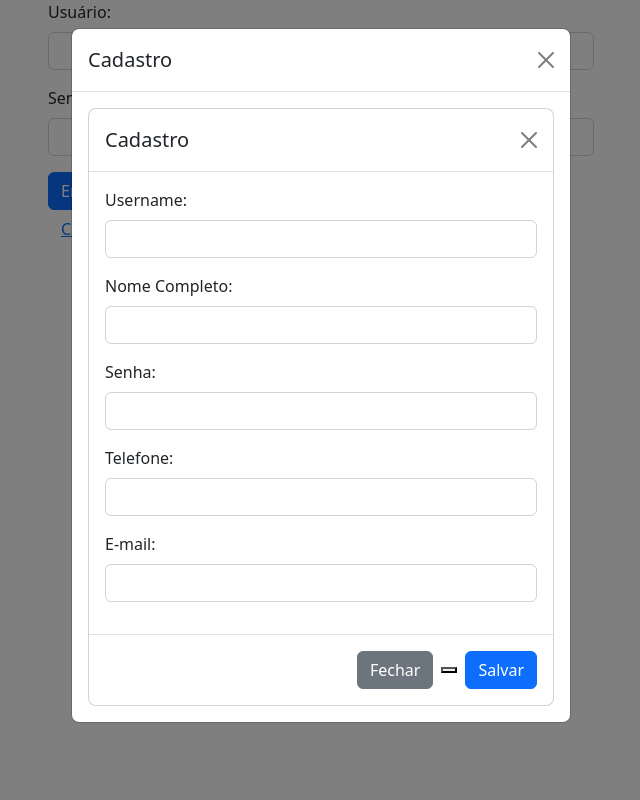
After one commit to hennanhfalcao/projeto_agenda_php, a PHP site: page /index.html in a window 1280 px wide, after a click on "Criar usuário". The commit adds this page. Shown: the whole page, without its empty margins (319-959 px from the left). Run offline with PHP 8.4, Linux system fonts and the light colour scheme.

Commit message:
:construction: Inclusão de página de login e cadastro de usuário, assim como refatoração das funções em php para manipulação do banco de dados, agora levando em consideração o relacionamento entre usuario e agenda de contatos

```diff
--- /dev/null
+++ b/cadastro.html
@@ -0,0 +1,48 @@
+<!DOCTYPE html>
+<html lang="pt-br">
+<head>
+    <meta charset="UTF-8">
+    <meta name="viewport" content="width=device-width, initial-scale=1.0">
+    <title>Login</title>
+    <link rel="stylesheet" href="https://cdn.jsdelivr.net/npm/bootstrap@5.2.3/dist/css/bootstrap.min.css">
+    <script src="https://cdn.jsdelivr.net/npm/bootstrap@5.2.3/dist/js/bootstrap.bundle.min.js"></script>
+    <script src="script.js"></script>
+</head>
+<body>
+    <div class="modal-content">
+        <div class="modal-header">
+            <h5 class="modal-title" id="exampleModalLabel">Cadastro</h5>
+            <button type="button" class="btn-close" data-bs-dismiss="modal" aria-label="Close"></button>
+        </div>
+        <div class="modal-body">
+            <form>
+                <div class="mb-3">
+                    <label for="username" class="form-label">Username:</label>
+                    <input type="text" class="form-control" id="username" required>
+                </div>
+                <div class="mb-3">
+                    <label for="nome" class="form-label">Nome Completo:</label>
+                    <input type="text" class="form-control" id="nome" required>
+                </div>
+                <div class="mb-3">
+                    <label for="senha" class="form-label">Senha:</label>
+                    <input type="password" class="form-control" id="senha" required>
+                </div>
+                <div class="mb-3">
+                    <label for="telefone" class="form-label">Telefone:</label>
+                    <input type="tel" class="form-control" id="telefone" required>
+                </div>
+                <div class="mb-3">
+                    <label for="email" class="form-label">E-mail:</label>
+                    <input type="email" class="form-control" id="email" required>
+                </div>
+            </form>
+        </div>
+        <div class="modal-footer">
+            <button type="button" class="btn btn-secondary" data-bs-dismiss="modal">Fechar<button>
+            <button type="button" class="btn btn-primary"
+            onclick="salvarCadastro()">Salvar</button>
+        </div>
+    </div>
+</body>
+</html>
--- /dev/null
+++ b/index.html
@@ -0,0 +1,71 @@
+<!DOCTYPE html>
+<html lang="pt-br">
+<head>
+    <meta charset="UTF-8">
+    <meta name="viewport" content="width=device-width, initial-scale=1.0">
+    <title>Login</title>
+    <link rel="stylesheet" href="https://cdn.jsdelivr.net/npm/bootstrap@5.2.3/dist/css/bootstrap.min.css">
+
+    <script src="https://cdn.jsdelivr.net/npm/bootstrap@5.2.3/dist/js/bootstrap.bundle.min.js"></script>
+    <script src="https://ajax.googleapis.com/ajax/libs/jquery/3.6.0/jquery.min.js"></script>
+
+    <script src="script.js"></script>
+</head>
+<body>
+    <div class="container">
+        <div class="row justify-content-center">
+            <div class="col-md-6">
+
+                <form id="formLogin" class="needs-validation" novalidate>
+                    <div class="mb-3">
+                        <label for="username" class="form-label">Usuário:</label>
+                        <input type="text" class="form-control" id="username" required>
+                    </div>
+                    <div class="mb-3">
+                        <label for="password" class="form-label">Senha:</label>
+                        <input type="password" class="form-control" id="password" required>
+                    </div>
+                    <button type="submit" class="btn btn-primary">Entrar</button>
+                </form>
+                <button type="button" class="btn btn-link" data-bs-toggle="modal" data-bs-target="#modalCadastro">Criar usuário</button>
+            </div>
+        </div>
+    </div>
+    <div class="modal fade" id="modalCadastro" tabindex="-1" aria-labelledby="exampleModalLabel" aria-hidden="true">
+        <div class="modal-dialog">
+            <div class="modal-content">
+                <div class="modal-header">
+                    <h5 class="modal-title" id="exampleModalLabel">Cadastro</h5>
+                    <button type="button" class="btn-close" data-bs-dismiss="modal" aria-label="Close"></button>
+                </div>
+                <div class="modal-body">
+                    </div>
+            </div>
+        </div>
+    </div>
+
+    <script>
+        $(document).ready(function()  {
+            $('#modalCadastro').on('show.bs.modal', function (event) {
+            $(this).find('.modal-body').load('cadastro.html');
+        });
+
+        $('#formLogin').submit(function(event) {
+            event.preventDefault();
+            var formData = $(this).serialize();
+            $.ajax({
+                url: 'login.php',
+                type: 'POST',
+                data: formData,
+                success: function(response) {
+                    console.log(response);
+                    },
+                error: function(error) {
+                    console.error(error);
+                    }
+                });
+            });
+        });
+    </script>
+</body>
+</html>
--- /dev/null
+++ b/login.php
@@ -0,0 +1 @@
+<?php
--- /dev/null
+++ b/script.js
@@ -0,0 +1,22 @@
+function salvarCadastro() {
+    const username = $('#username').val();
+    const nome = $('#nome').val();
+    const telefone = $('#telefone').val();
+    const email = $('#email').val();
+    const senha = $('#senha').val();
+    // Envie os dados para o servidor usando AJAX
+    $.ajax({
+        url: 'salvar_usuario.php',
+        method: 'POST',
+        data: { username: username, nome: nome, telefone: telefone, email: email, senha: senha },
+        success: function(response) {
+            console.log(response);
+            $('#modalCadastro').modal('hide');
+            alert('Usuário cadastrado com sucesso!');
+    },
+        error: function(error) {
+            console.error(error);
+            alert('Ocorreu um erro ao cadastrar o usuário.');
+    }
+    });
+}
```
Also changed, not shown: funcoes.php (+120 -47 lines), salvar_contato.html (added, +23 -0 lines), sql.sql (+16 -4 lines), index.php (deleted).
